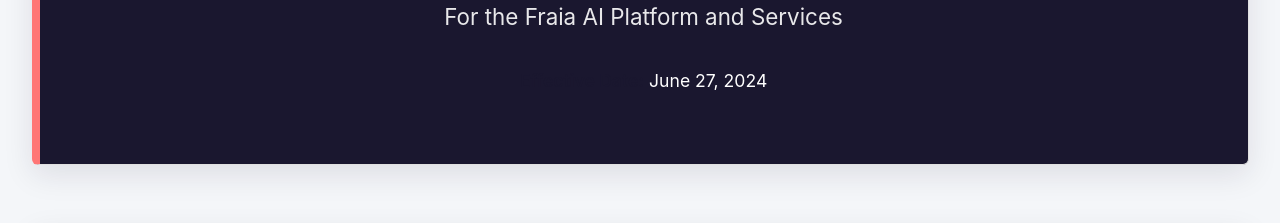
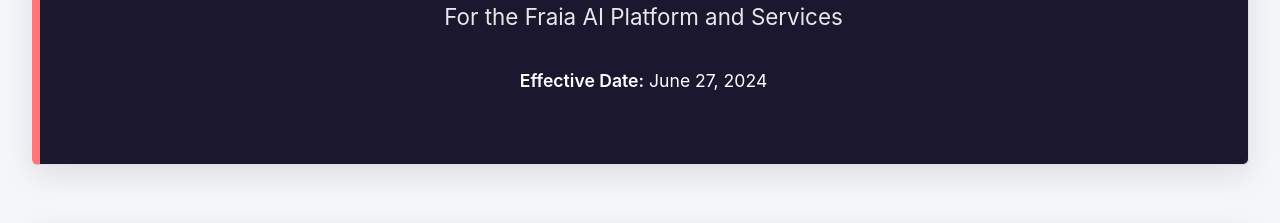
Before and after one commit to Rammeshgar/privacy, a plain HTML site: page index.html in a window 1280 px wide. Shown: the part 282-505 px from the top of the page. Drawn offline with Linux system fonts and the light colour scheme.

Commit message:
Update index.html

```diff
--- a/index.html
+++ b/index.html
@@ -74,6 +74,7 @@
 .slide p { font-size: 1.1em; color: var(--text-color); margin-bottom: 18px; line-height: 1.7; text-align: left;}
 .slide p.centered-paragraph { text-align: center; max-width: 750px; margin-left:auto; margin-right:auto;}
 .slide strong { color: var(--company-main); font-weight: 600; }
+.slide.title-slide-bg strong { color: #fff; } /* ADDED: Fix for invisible text on dark background */
 .slide .highlight { color: var(--company-secondary); font-weight: 600; }
 .slide ul.checklist { list-style: none; padding-left: 0; margin: 25px auto; max-width: 700px; text-align:left; }
 .slide ul.checklist li { font-size: 1.05em; margin-bottom: 15px; padding-left: 35px; position: relative; }
```
